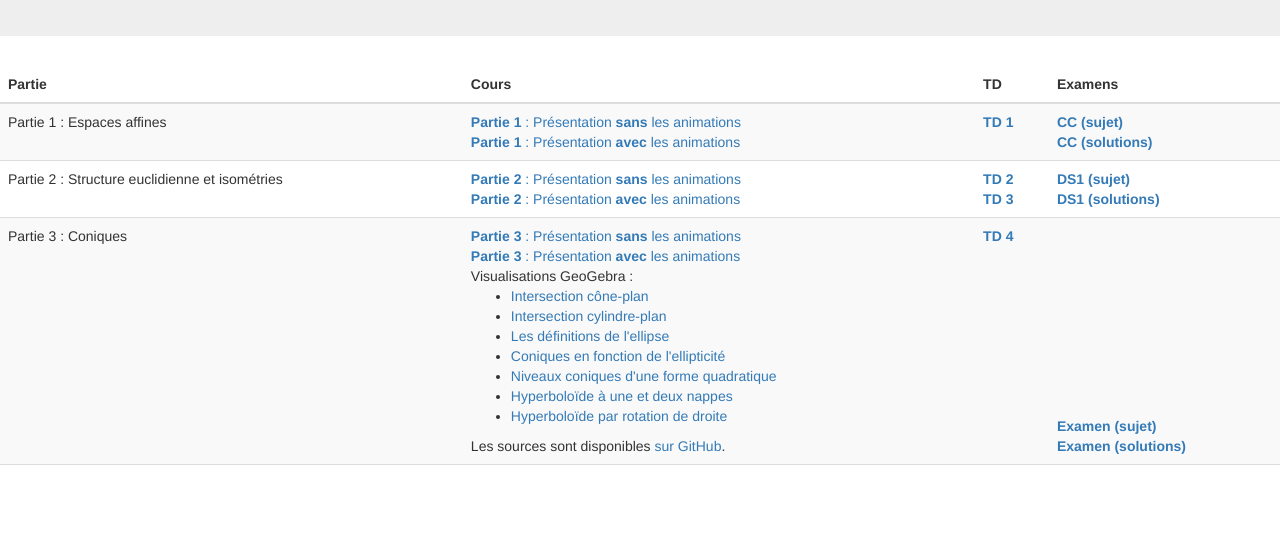
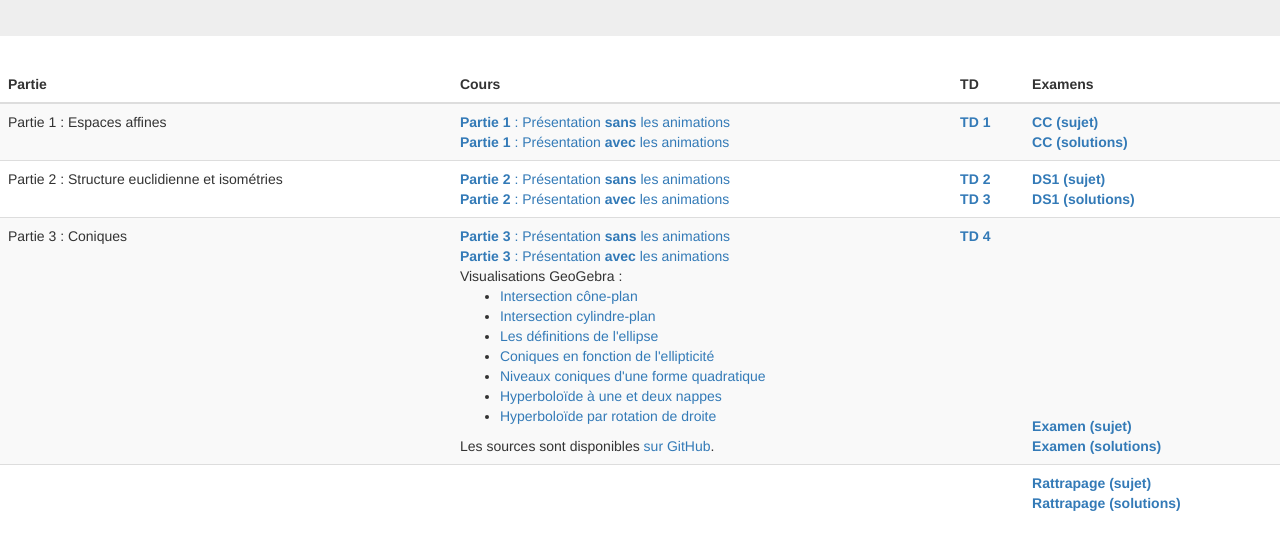
Before and after one commit to aslushnikov/m53lille1, a plain HTML site: page index.html in a window 1280 px wide. Shown: the part 159-708 px from the top of the page. Drawn offline with nearby package versions, Linux system fonts and the light colour scheme.

Commit message:
rajout du rattrapage de juin 2016

```diff
--- a/index.html
+++ b/index.html
@@ -83,7 +83,10 @@
         <td></td>
         <td></td>
         <td></td>
-        <td></td>
+        <td>
+          <a href="DS/M53_2015-16_Rattrapage.pdf"><b>Rattrapage (sujet)</b></a><br>
+          <a href="DS/M53_2015-16_Rattrapage_solutions.pdf"><b>Rattrapage (solutions)</b></a>
+        </td>
       </tr>
     </tbody>
   </table>
```
Also changed, not shown: 2 other files.
